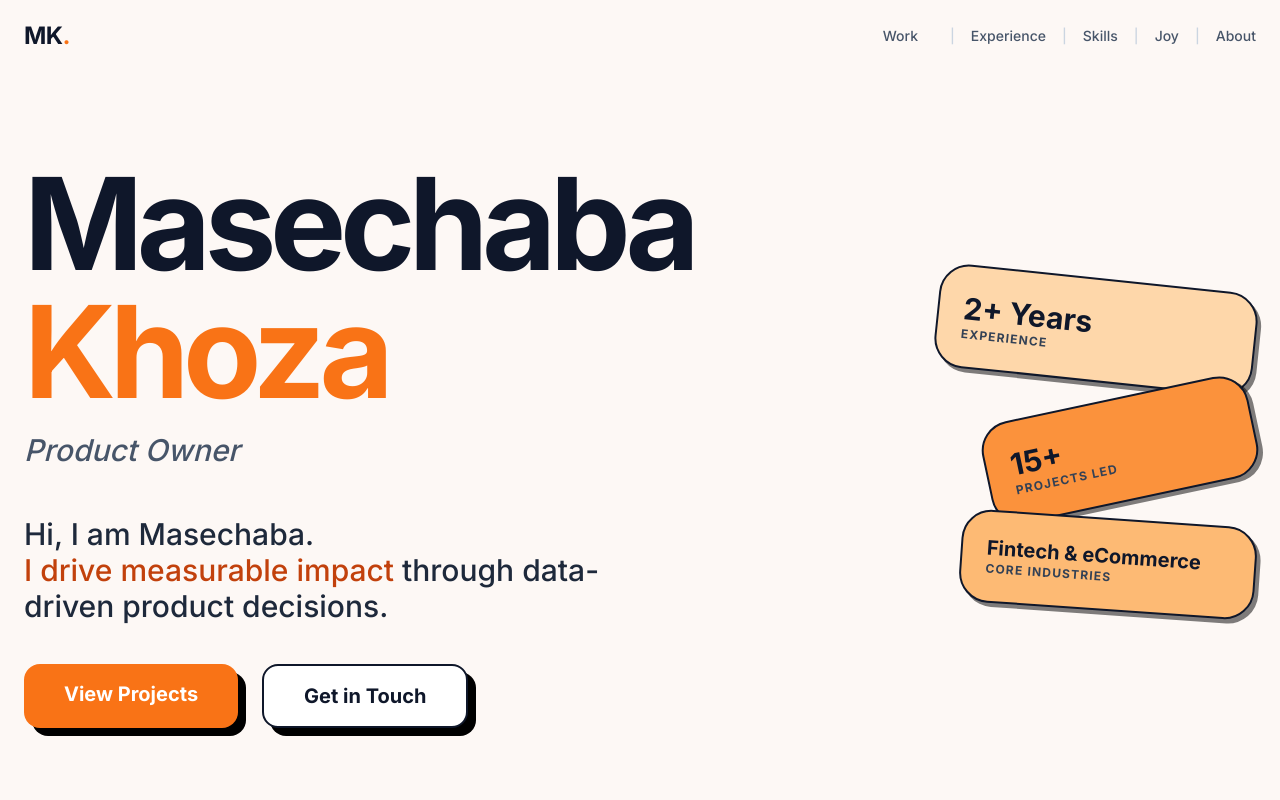
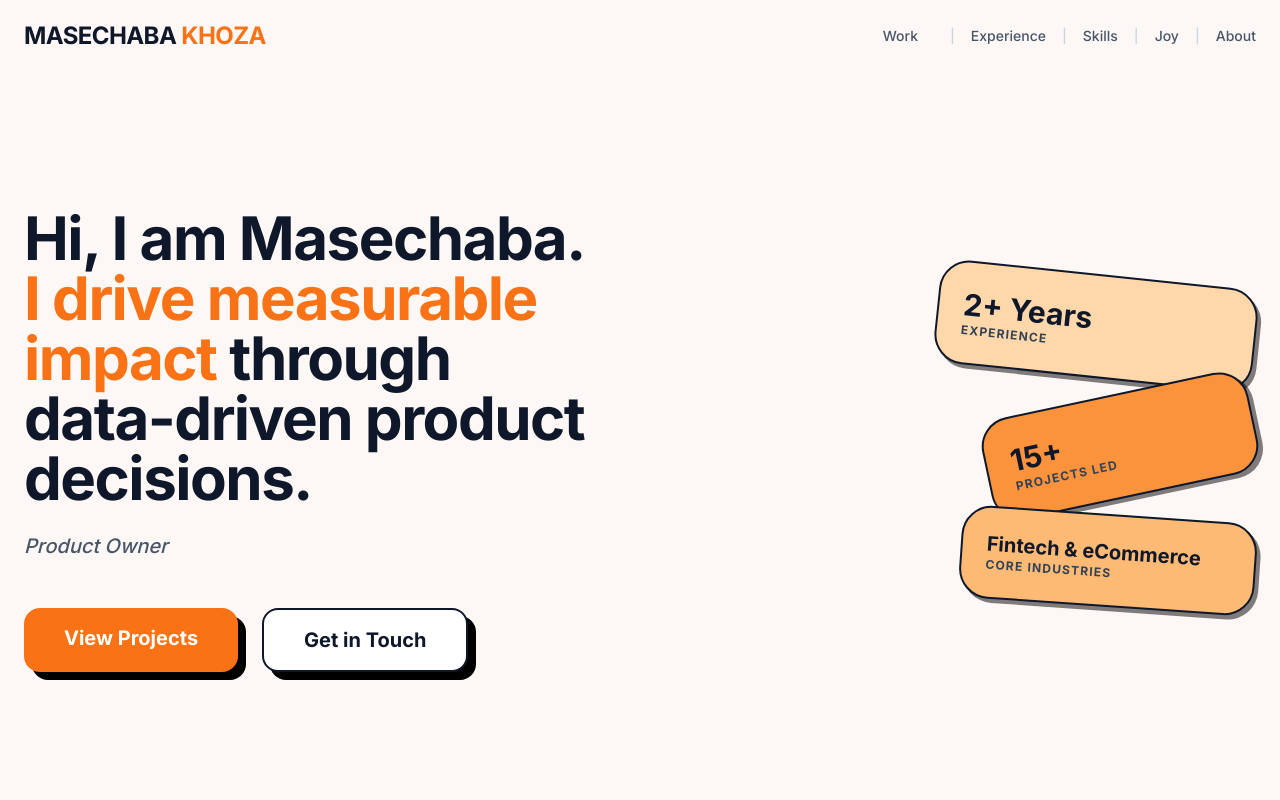
Before and after one commit to khozamasechaba/masechaba-khoza-portfolio, a React (Vite) app: page / in a window 1280 px wide. Shown: the top 800 px of the page. Built offline with nearby package versions, Linux system fonts and the light colour scheme.

Commit message:
feat: Refactor hero and navbar for improved readability
Adjusted hero section typography and animations for better visual hierarchy. Updated navbar branding to display full name for clearer identification.

```diff
--- a/App.tsx
+++ b/App.tsx
@@ -24,28 +24,21 @@ const HomePage: React.FC = () => {
       <section className="relative min-h-screen flex items-center pt-20 overflow-hidden">
         <div className="max-w-7xl mx-auto px-6 py-20 w-full grid lg:grid-cols-2 gap-20 items-center">
           <motion.div
-            initial={{ opacity: 0, x: -50 }}
-            animate={{ opacity: 1, x: 0 }}
+            initial={{ opacity: 0, y: 20 }}
+            animate={{ opacity: 1, y: 0 }}
             transition={{ duration: 0.8 }}
-            className="space-y-12"
+            className="space-y-10"
           >
-            <div className="space-y-4">
-              <h1 className="text-5xl md:text-7xl lg:text-9xl font-extrabold text-slate-900 leading-none tracking-tighter">
-                Masechaba <br />
-                <span className="text-brand">Khoza</span>
-              </h1>
-              <p className="text-xl md:text-2xl lg:text-3xl font-medium text-slate-600 italic">
+            <div className="space-y-6">
+              <p className="text-3xl md:text-5xl lg:text-6xl text-slate-900 leading-[1.1] font-bold tracking-tight max-w-2xl">
+                Hi, I am Masechaba. <br />
+                <span className="text-brand">I drive measurable impact</span> through data-driven product decisions.
+              </p>
+              <p className="text-lg md:text-xl text-slate-600 font-medium italic">
                 Product Owner
               </p>
-            </div>
 
-            <div className="space-y-6">
-              <p className="text-xl md:text-2xl lg:text-3xl text-slate-800 leading-tight font-medium max-w-xl">
-                Hi, I am Masechaba. <br />
-                <span className="text-brand-700">I drive measurable impact</span> through data-driven product decisions.
-              </p>
-
-              <div className="flex flex-col sm:flex-row gap-4 md:gap-6 pt-4">
+              <div className="flex flex-col sm:flex-row gap-4 md:gap-6 pt-6">
                 <a
                   href="#work"
                   className="bg-brand text-white px-8 md:px-10 py-4 rounded-2xl font-bold text-center hover:bg-brand-700 transition-all shadow-[8px_8px_0px_0px_rgba(0,0,0,1)] hover:shadow-[12px_12px_0px_0px_rgba(0,0,0,1)] active:scale-95 text-lg md:text-xl"
--- a/components/Navbar.tsx
+++ b/components/Navbar.tsx
@@ -37,8 +37,8 @@ const Navbar: React.FC = () => {
   return (
     <nav className={`fixed top-0 left-0 right-0 z-50 transition-all duration-300 ${isScrolled ? 'glass-nav py-3 shadow-sm border-b border-brand-100' : 'bg-transparent py-5'}`}>
       <div className="max-w-7xl mx-auto px-6 flex justify-between items-center">
-        <Link to="/" className="text-2xl font-bold text-slate-900 tracking-tight">
-          MK<span className="text-brand">.</span>
+        <Link to="/" className="text-xl md:text-2xl font-bold text-slate-900 tracking-tight uppercase">
+          Masechaba <span className="text-brand">Khoza</span>
         </Link>
 
         {/* Desktop Nav */}
```
